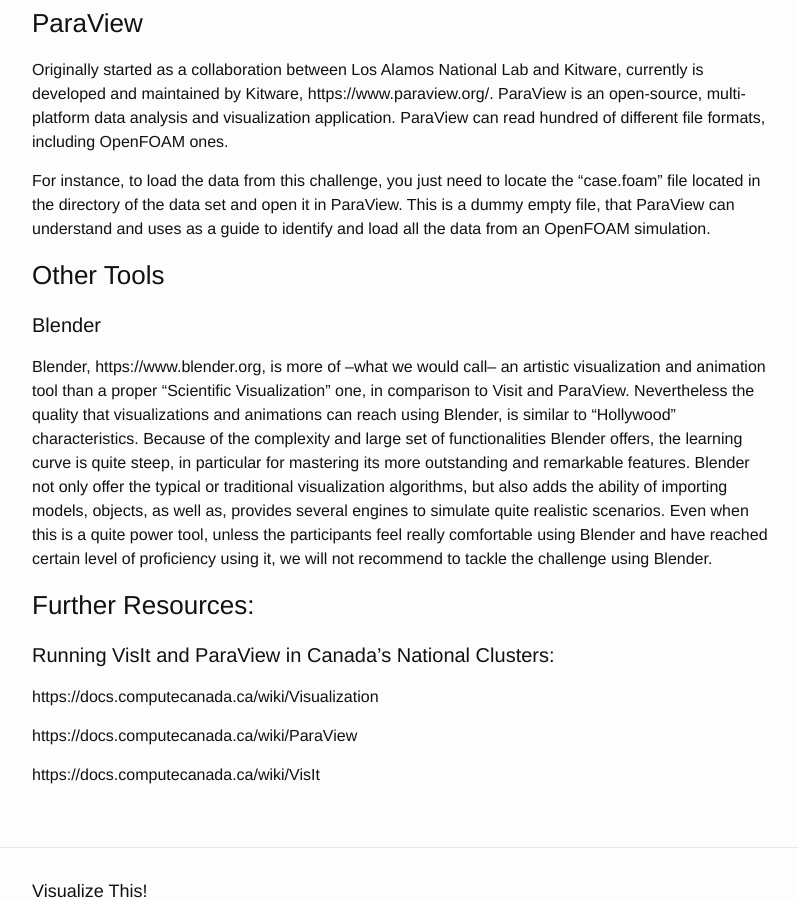
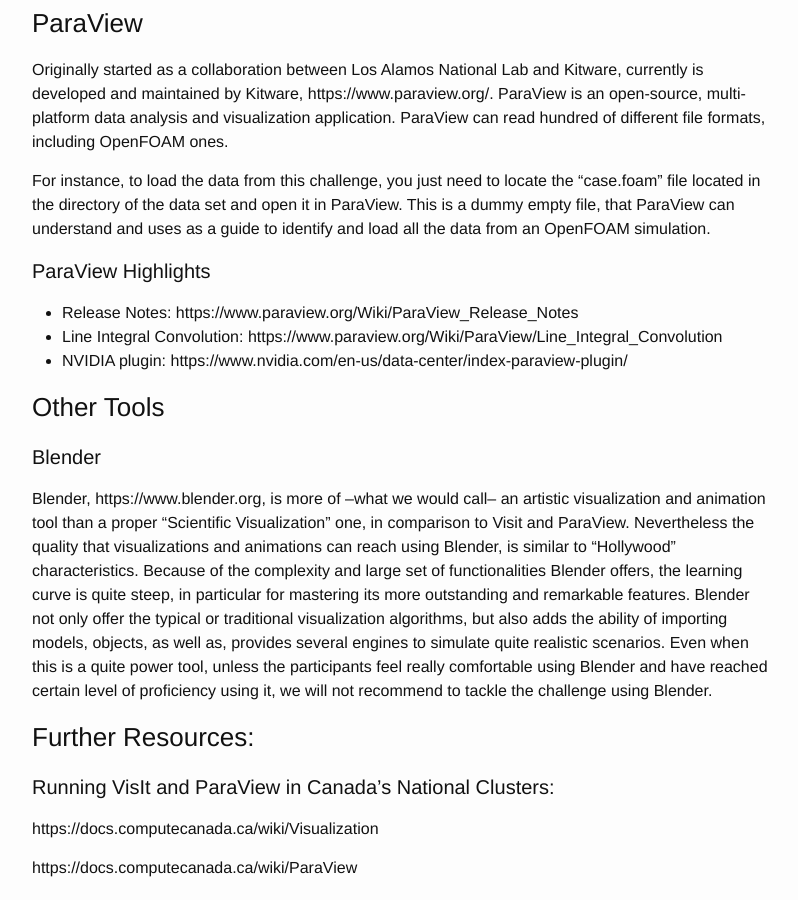
Before and after one commit to ComputeCanada/visualizeThis, a Jekyll site: the page built from _posts/2019-08-20-tools.markdown, in a window 1280 px wide and 900 px high, scrolled down 1320 px. Shown: the whole window, without its empty margins (238-1036 px from the left). Built offline with Jekyll 4.4.1, drawn with Linux system fonts in a browser that asks for light colours.

Commit message:
adding ParaView highlights

```diff
--- a/_posts/2019-08-20-tools.markdown
+++ b/_posts/2019-08-20-tools.markdown
@@ -48,6 +48,11 @@
 
 For instance, to load the data from this challenge, you just need to locate the "case.foam" file located in the directory of the data set and open it in ParaView. This is a dummy empty file, that ParaView can understand and uses as a guide to identify and load all the data from an OpenFOAM simulation.
 
+#### ParaView Highlights
+* Release Notes: https://www.paraview.org/Wiki/ParaView_Release_Notes
+* Line Integral Convolution: https://www.paraview.org/Wiki/ParaView/Line_Integral_Convolution
+* NVIDIA plugin:  https://www.nvidia.com/en-us/data-center/index-paraview-plugin/
+
 
 ### Other Tools
 #### Blender
```
